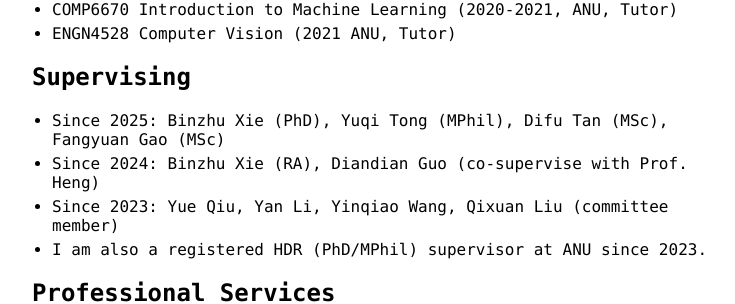
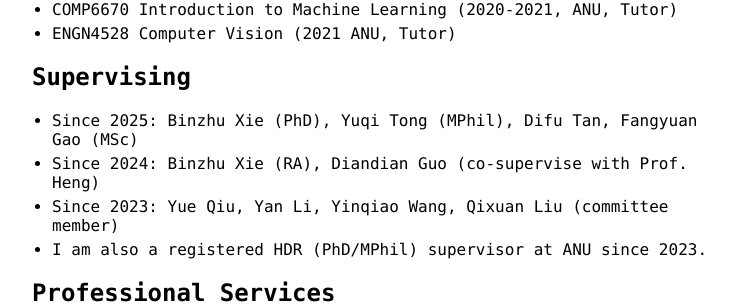
Before and after one commit to ShiQiu0419/ShiQiu0419.github.io, a Jekyll site: the page built from index.md, in a window 1280 px wide and 900 px high, scrolled down 3638 px. Shown: the part 149-453 px from the top of the window, without its empty margins (258-993 px from the left). Built offline with Jekyll 4.4.1, drawn with Linux system fonts in a browser that asks for light colours; our own code applies the rules of GitHub Pages for plain Markdown files.

Commit message:
Update index.md

```diff
--- a/index.md
+++ b/index.md
@@ -140,7 +140,7 @@
 * ENGN4528 Computer Vision (2021 ANU, Tutor)
 
 ## Supervising
-* Since 2025: Binzhu Xie (PhD), Yuqi Tong (MPhil), Difu Tan (MSc), Fangyuan Gao (MSc)
+* Since 2025: Binzhu Xie (PhD), Yuqi Tong (MPhil), Difu Tan, Fangyuan Gao (MSc)
 * Since 2024: Binzhu Xie (RA), Diandian Guo (co-supervise with Prof. Heng)
 * Since 2023: Yue Qiu, Yan Li, Yinqiao Wang, Qixuan Liu (committee member)
 * I am also a registered HDR (PhD/MPhil) supervisor at ANU since 2023.
```
